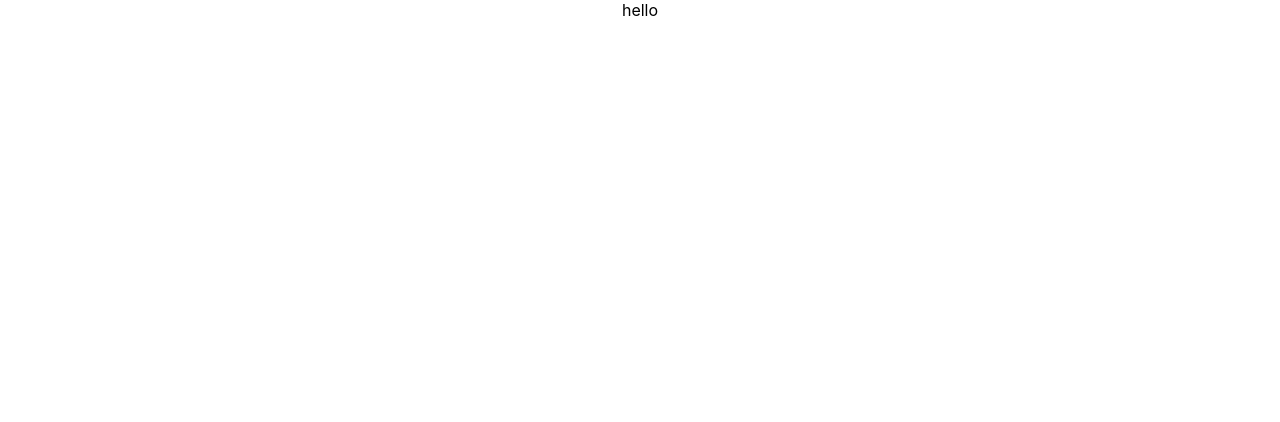
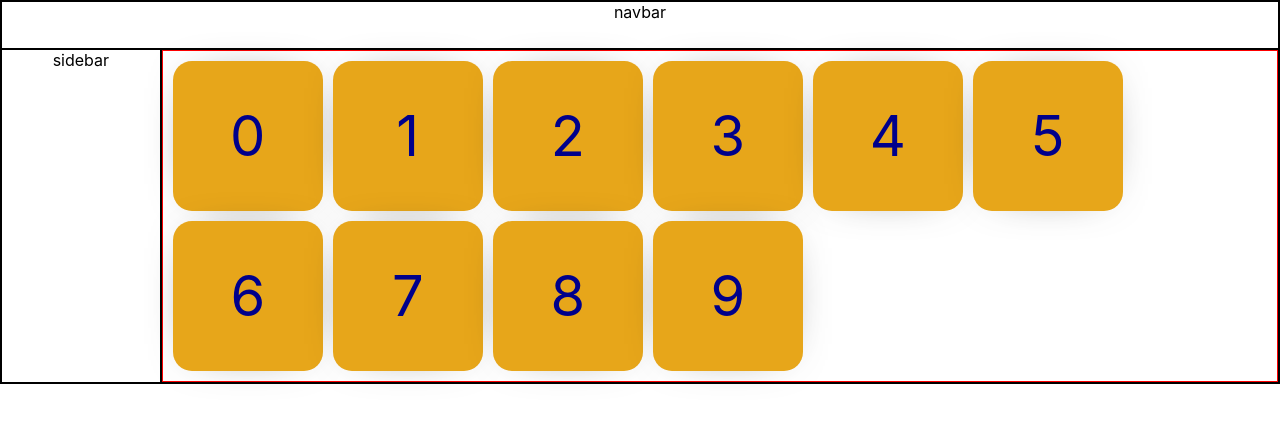
Before and after one commit to tolaysha/testtask, a React (Create React App) app: page /about in a window 1280 px wide. Shown: the top 422 px of the page. Built offline with nearby package versions, Linux system fonts and the light colour scheme.

Commit message:
some styles + js-css

```diff
--- a/package.json
+++ b/package.json
@@ -11,6 +11,7 @@
     "material-ui": "^1.0.0-beta.47",
     "react": "^16.12.0",
     "react-dom": "^16.12.0",
+    "react-jss": "^10.0.4",
     "react-router-dom": "^5.1.2",
     "react-scripts": "3.4.0"
   },
--- a/src/App.js
+++ b/src/App.js
@@ -2,6 +2,8 @@ import React from 'react';
 import { ThemeProvider } from '@material-ui/core'
 import { createMuiTheme } from '@material-ui/core/styles';
 import Kanban from './screens/kanban/kanban.jsx'
+import ClassNames from 'classnames';
+import injectSheet from 'react-jss'
 import {
   BrowserRouter as Router,
   Switch,
@@ -9,23 +11,49 @@ import {
 } from "react-router-dom";
 import './App.css';
 
-function App() {
+const styles = {
+  root: {
+    border: '1px solid',
+    display: 'grid',
+    'grid-template-columns': '1fr 7fr',
+    'grid-template-rows': '1fr 7fr',
+    'grid-template-areas': '"navbar navbar " "sidebar content " "sidebar content "',
+  },
+  navbar: {
+    gridArea: 'navbar',
+    border: '1px solid',
+  },
+  sidebar: {
+    gridArea: 'sidebar',
+    border: '1px solid',
+  },
+  content: {
+    gridArea: 'content',
+    border: '1px solid',
+  }
+}
+let  App=({classes})=> {
 
   return (
 
     <div className="App">
+
+
+      <div className={ClassNames(classes.root)}>
+        <div className={ClassNames(classes.navbar)}>navbar</div>
+        <div className={ClassNames(classes.sidebar)}>sidebar</div>
         <Router>
-      <div>
           <Switch>
             <Route path="/about">
-            <Kanban />
+              <div className={ClassNames(classes.content)}><Kanban /></div>
             </Route>
           </Switch>
+        </Router>
       </div>
-    </Router>
+
+
     </div>
 
   );
 }
-
-export default App;
+export default injectSheet(styles)(App)
--- a/src/components/paper/paper.jsx
+++ b/src/components/paper/paper.jsx
@@ -0,0 +1,41 @@
+import * as React from 'react';
+import ClassNames from 'classnames';
+import injectSheet from 'react-jss'
+
+
+const styles = {
+  root: {
+    display: 'flex',
+    border: '1px solid red',
+    flexDirection:'row',
+    flexWrap: 'wrap',
+    padding:'5px',
+  },
+  item: {
+    border: '1px solid pink',
+    minWidth:'150px',
+    minHeight:'150px',
+    lineHeight: '150px',
+    margin: '5px',
+    fontSize: '56px',
+    color: 'darkblue',
+    backgroundColor:'#e7a61a',
+
+    boxShadow:`-webkit-box-shadow: 0px 0px 47px -27px rgba(0,0,0,0.72);
+    -moz-box-shadow: 0px 0px 47px -27px rgba(0,0,0,0.72);
+    box-shadow: 0px 0px 47px -27px rgba(0,0,0,0.72);`,
+    borderRadius:`border-radius: 19px 19px 19px 19px;
+    -moz-border-radius: 19px 19px 19px 19px;
+    -webkit-border-radius: 19px 19px 19px 19px;
+    border: 0px solid #000000;`
+  },
+}
+let Paper = ({ classes }) => {
+  return (<div className={ClassNames(classes.root)}>
+    {[...Array(10)].map((_,index)=><div className={ClassNames(classes.item)}>
+      {index}
+    </div>)}
+  </div>)
+
+}
+export default injectSheet(styles)(Paper)
--- a/src/screens/kanban/kanban.jsx
+++ b/src/screens/kanban/kanban.jsx
@@ -1,19 +1,17 @@
-import { React } from 'react'
+import * as React from 'react';
 import ClassNames from 'classnames';
-export const classes = theme => ({
-  /* Styles applied to the root element. */
+import injectSheet from 'react-jss'
+import Paper from '../../components/paper/paper.jsx'
+
+
+const styles = {
   root: {
-    border: '1px solid',
-    width: '200px',
-    display:'grid',
-    justifyContent:'center'
+
   },
-
-});
-
-const Kanban = ()=>{
+}
+let Kanban = ({classes})=>{
   return <div className={ClassNames(classes.root)}>
-    hello
+    <Paper />
   </div>
 }
-export default Kanban;
+export default injectSheet(styles)(Kanban)
```
Also changed, not shown: 1 other file (tests, documents, lock files or other folders). Lines whose indentation alone changed are shown as unchanged.
